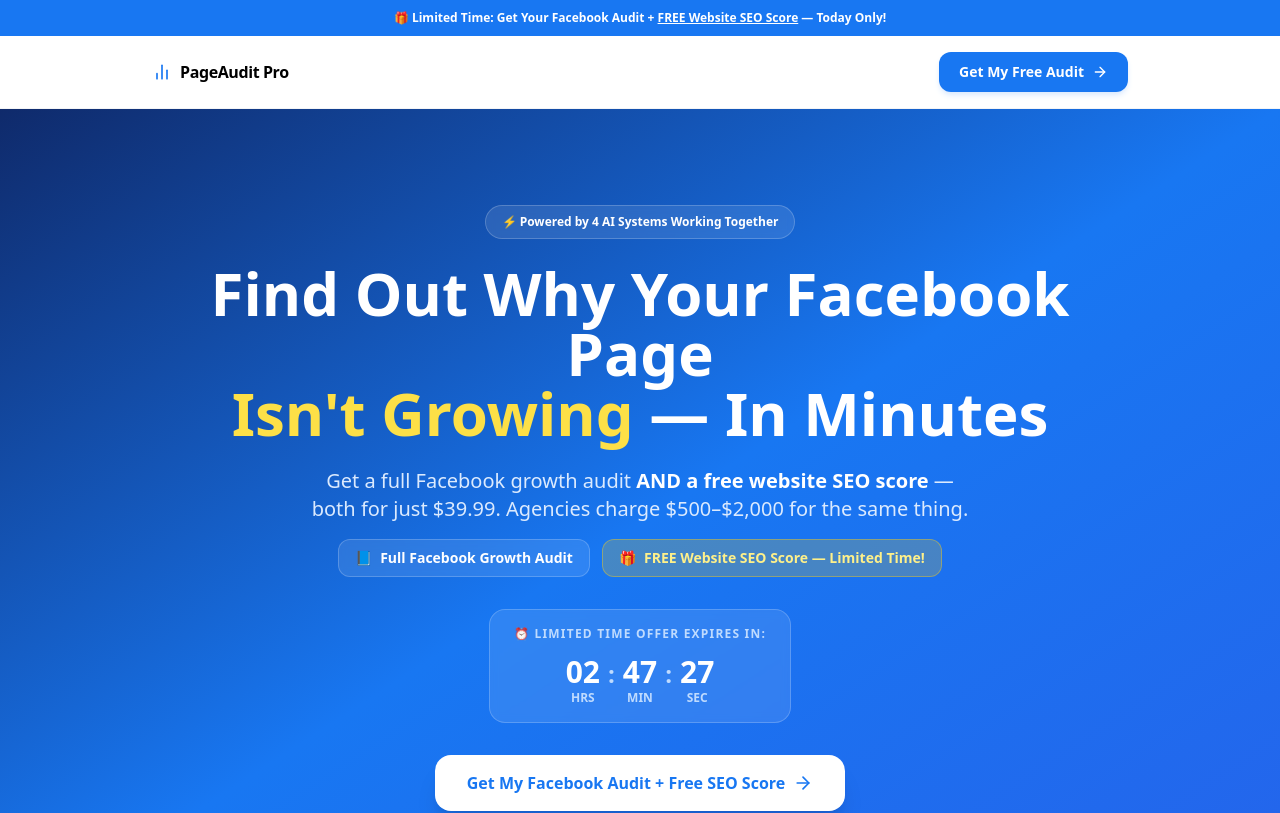
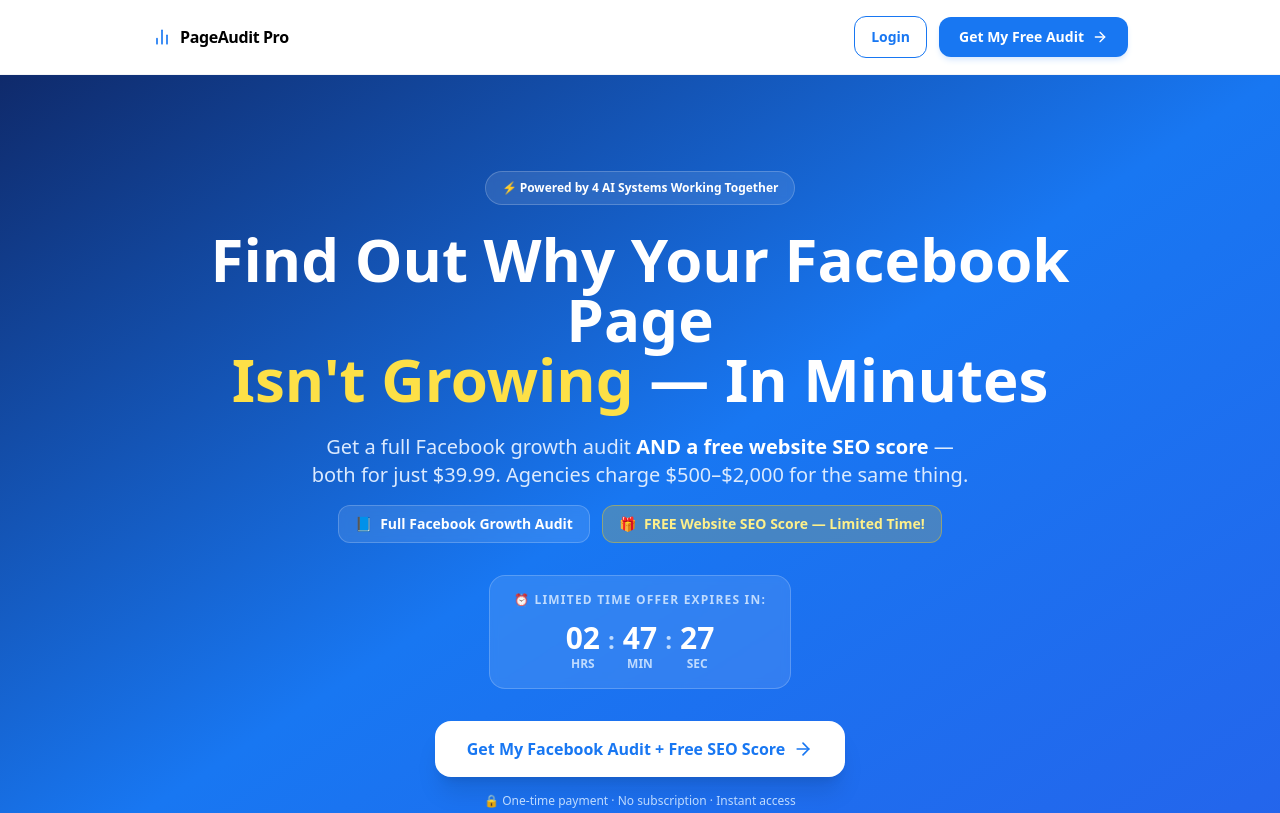
Before and after one commit to matt50williams-cmd/page-growth-path, a React (Vite) app: page / in a window 1280 px wide. Shown: the top 813 px of the page. Built offline with nearby package versions, Linux system fonts and the light colour scheme; no server answers.

Commit message:
Remove promo banner, add Login button to navbar

```diff
--- a/src/pages/Home.jsx
+++ b/src/pages/Home.jsx
@@ -24,13 +24,6 @@ export default function Home() {
   return (
     <div className="min-h-screen bg-white font-sans">
 
-      {/* TOP BAR */}
-      <div className="bg-[#1877F2] text-white text-center py-2.5 px-4">
-        <p className="text-xs font-semibold">
-          🎁 Limited Time: Get Your Facebook Audit + <span className="underline font-bold">FREE Website SEO Score</span> — Today Only!
-        </p>
-      </div>
-
       {/* NAV */}
       <nav className="bg-white border-b border-gray-100 sticky top-0 z-40">
         <div className="max-w-5xl mx-auto px-6 py-4 flex items-center justify-between">
@@ -38,10 +31,16 @@ export default function Home() {
             <BarChart2 className="w-5 h-5 text-[#1877F2]" />
             <span className="font-bold text-base text-black tracking-tight">PageAudit Pro</span>
           </div>
-          <button onClick={() => navigate('/submit-your-page')}
-            className="inline-flex items-center gap-2 bg-[#1877F2] text-white px-5 py-2.5 text-sm font-bold rounded-xl hover:bg-[#1457C0] transition-colors shadow-md shadow-blue-100">
-            Get My Free Audit <ArrowRight className="w-4 h-4" />
-          </button>
+          <div className="flex items-center gap-3">
+            <button onClick={() => navigate('/login')}
+              className="inline-flex items-center text-sm font-semibold text-[#1877F2] border border-[#1877F2] px-4 py-2.5 rounded-xl hover:bg-blue-50 transition-colors">
+              Login
+            </button>
+            <button onClick={() => navigate('/submit-your-page')}
+              className="inline-flex items-center gap-2 bg-[#1877F2] text-white px-5 py-2.5 text-sm font-bold rounded-xl hover:bg-[#1457C0] transition-colors shadow-md shadow-blue-100">
+              Get My Free Audit <ArrowRight className="w-4 h-4" />
+            </button>
+          </div>
         </div>
       </nav>
 
```
Also changed, not shown: 4 other files (tests, documents, lock files or other folders).
